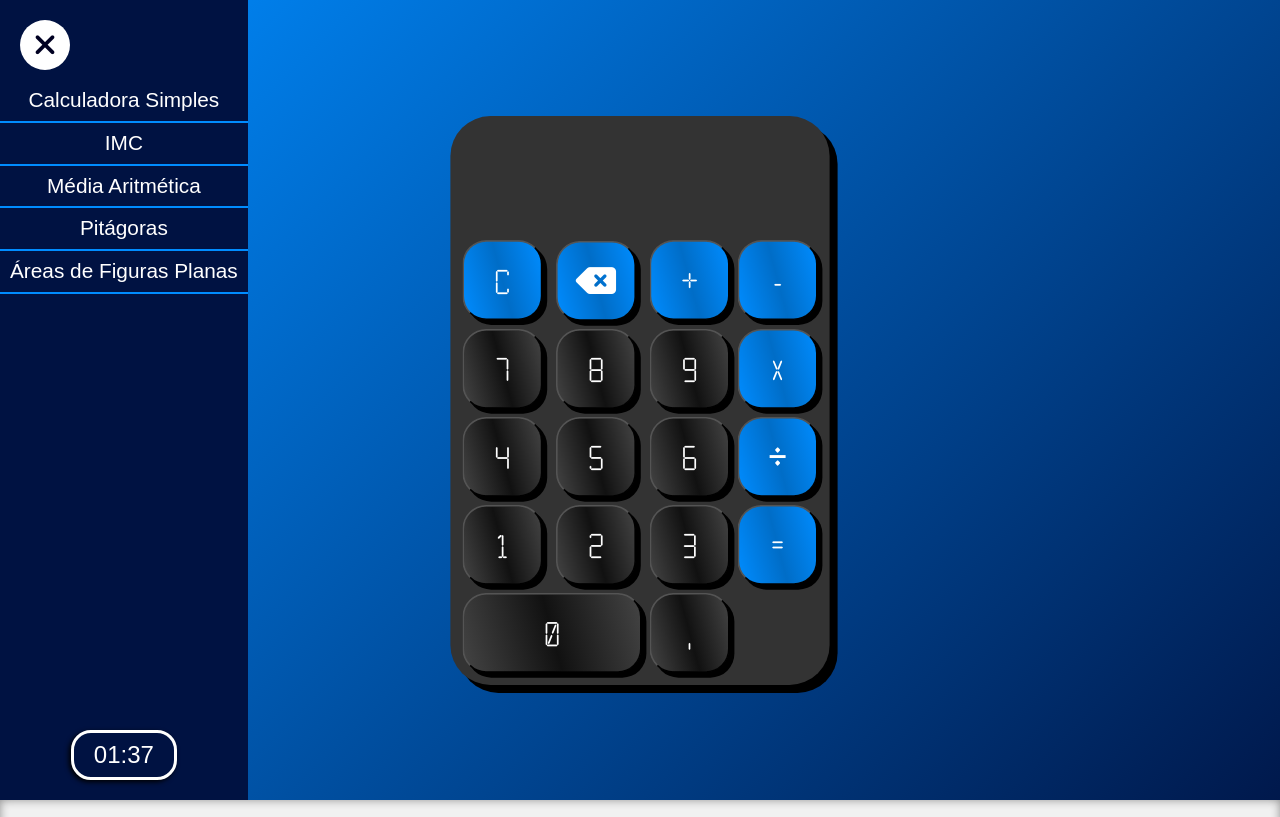
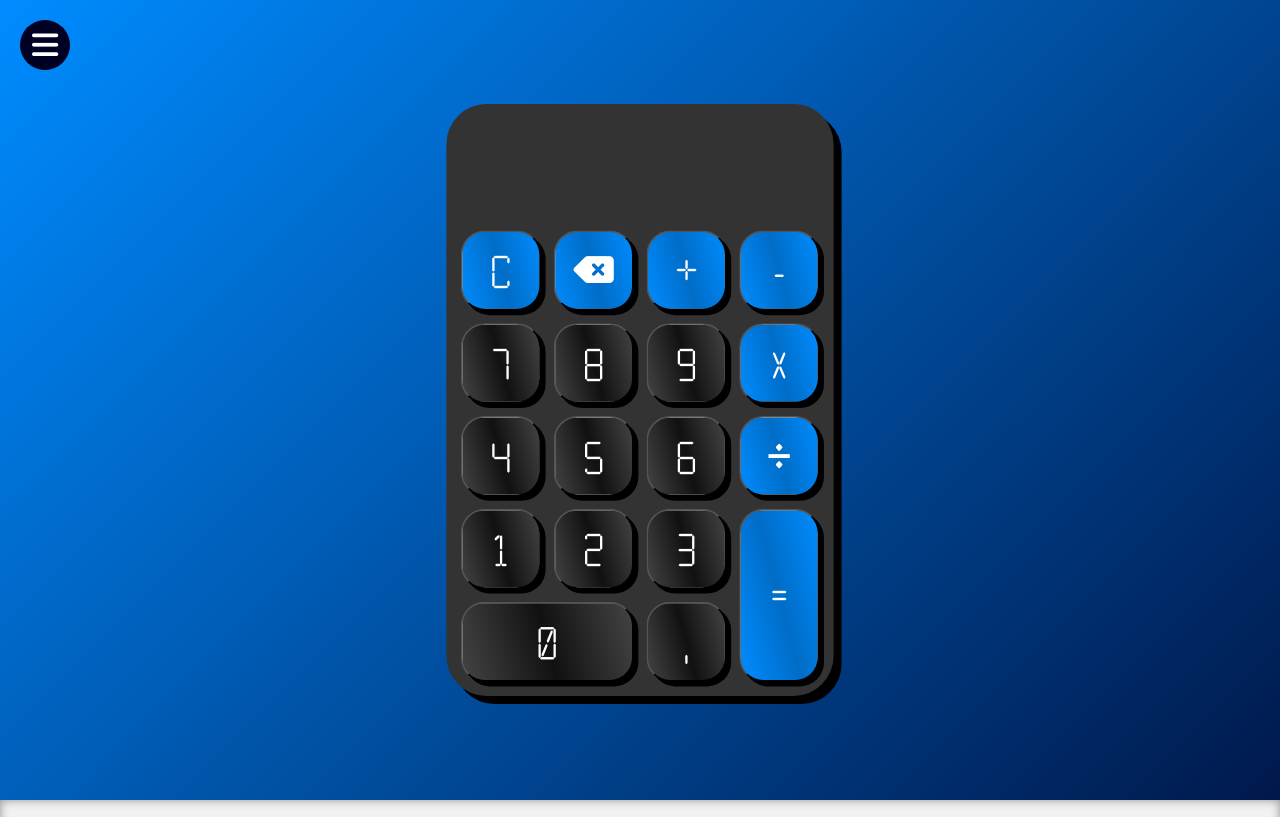
Before and after one commit to 0Carvalh0/multicalc, a website: page index.html in a window 1280 px wide. Both pictures are taken after a click on the element 45 px from the left and 45 px from the top of the page. Shown: the top 817 px of the page. Drawn offline with Linux system fonts and the light colour scheme.

Commit message:
feat: arrumei a calculadora principal com grid layout

```diff
--- a/index.html
+++ b/index.html
@@ -13,10 +13,14 @@
     <link rel="stylesheet" href="./src/styles/reset.css" />
     <link rel="stylesheet" href="./src/styles/model.css" />
     <link rel="stylesheet" href="./src/styles/index.css" />
+
     <script
       src="https://kit.fontawesome.com/9bfb2428d0.js"
       crossorigin="anonymous"
+      defer
     ></script>
+    <script src="./src/scripts/index.js" defer></script>
+    <script src="./src/scripts/sidebar.js" defer></script>
   </head>
 
   <body>
@@ -38,99 +42,83 @@
     </header>
 
     <main>
-      <div class="main__container">
+      <section class="main__container">
         <section id="calc__visor">
           <p id="calc__visor-anterior"></p>
           <p id="calc__visor-atual"></p>
         </section>
 
-        <table class="calc__teclado">
-          <tr>
-            <td>
+        <section class="calc__teclado">
           <button class="tecla operador" onclick="limpar()">C</button>
-            </td>
-            <td>
+
           <button class="tecla operador" onclick="deletar()">
             <i class="fa-solid fa-delete-left"></i>
           </button>
-            </td>
-            <td>
+
           <button class="tecla operador" onclick="addValor('+')">+</button>
-            </td>
-            <td>
+
           <button class="tecla operador" onclick="addValor('-')">-</button>
-            </td>
-          </tr>
-          <tr>
-            <td>
+
           <button class="tecla" onclick="addValor('7')">7</button>
-            </td>
-            <td>
+
           <button class="tecla" onclick="addValor('8')">8</button>
-            </td>
-            <td>
+
           <button class="tecla" onclick="addValor('9')">9</button>
-            </td>
-            <td>
+
           <button class="tecla operador" onclick="addValor('*')">X</button>
-            </td>
-          </tr>
-          <tr>
-            <td>
+
           <button class="tecla" onclick="addValor('4')">4</button>
-            </td>
-            <td>
+
           <button class="tecla" onclick="addValor('5')">5</button>
-            </td>
-            <td>
+
           <button class="tecla" onclick="addValor('6')">6</button>
-            </td>
-            <td>
+
           <button class="tecla operador" onclick="addValor('/')">÷</button>
-            </td>
-          </tr>
-          <tr>
-            <td>
+
           <button class="tecla" onclick="addValor('1')">1</button>
-            </td>
-            <td>
+
           <button class="tecla" onclick="addValor('2')">2</button>
-            </td>
-            <td>
+
           <button class="tecla" onclick="addValor('3')">3</button>
-            </td>
-            <td rowspan="2"><button class="tecla operador igual" onclick="calcular()">=</button></td>
-          </tr>
-          <tr>
-            <td colspan="2">
-              <button class="tecla" onclick="addValor('0')" style="width: 224px;">
+
+          <button class="tecla operador igual" onclick="calcular()">=</button>
+
+          <button
+            class="tecla"
+            onclick="addValor('0')"
+            style="grid-column-start: 1; grid-column-end: 3; width: 100%"
+          >
             0
           </button>
-            </td>
-            <td>
+
           <button class="tecla" onclick="addValor('.')">,</button>
-            </td>
-          </tr>
-        </table>
-      </div>
+        </section>
+      </section>
     </main>
 
     <footer>
       <div>
-        <p>&copy; 2024 por João Victor Carvalho. Todos os direitos reservados.</p>
+        <p>
+          &copy; 2024 por João Victor Carvalho. Todos os direitos reservados.
+        </p>
         <p>Este site é destinado a fins educacionais e não é comercializado.</p>
       </div>
       <div class="social-media">
-        <a href="https://github.com/0Carvalh0" class="media"
+        <a
+          href="https://github.com/0Carvalh0"
+          class="media"
+          target="_blank"
+          rel="external"
           ><span class="fa-brands fa-github"></span><span>GitHub</span></a
         >
-        <a href="https://www.linkedin.com/in/jo%C3%A3o-victor-carvalho-de-souza-806347244/" class="media"
+        <a
+          href="https://www.linkedin.com/in/jo%C3%A3o-victor-carvalho-de-souza-806347244/"
+          class="media"
+          target="_blank"
+          rel="external"
           ><span class="fa-brands fa-linkedin"></span><span>LinkedIn</span></a
         >
       </div>
     </footer>
-
-    <script src="./src/scripts/index.js"></script>
-    <script src="./src/scripts/sidebar.js"></script>
   </body>
 </html>
--- a/src/scripts/sidebar.js
+++ b/src/scripts/sidebar.js
@@ -17,19 +17,17 @@ const trocarHora = setInterval(function time() {
 });
 
 btnMenu.addEventListener("click", () => {
-  if (listaMenu.style.left < "0") {
-    listaMenu.style.left = "0";
+  if (listaMenu.style.left === "-2000px") {
+    listaMenu.style.left = "0px";
     btnMenu.style.backgroundColor = "#fff";
     btnMenu.style.color = "var(--cor5)";
 
-    btnMenu.classList.remove("fa-bars");
-    btnMenu.classList.add("fa-xmark");
+    btnMenu.classList.replace("fa-bars", "fa-xmark");
   } else {
     listaMenu.style.left = "-2000px";
     btnMenu.style.backgroundColor = "var(--cor5)";
     btnMenu.style.color = "#fff";
 
-    btnMenu.classList.remove("fa-xmark");
-    btnMenu.classList.add("fa-bars");
+    btnMenu.classList.replace("fa-xmark", "fa-bars");
   }
 });
--- a/src/styles/index.css
+++ b/src/styles/index.css
@@ -39,6 +39,11 @@
 
 .main__container .calc__teclado {
   width: 100%;
+  padding: 0.5rem;
+
+  display: grid;
+  grid-gap: 1rem;
+  grid-template-columns: 1fr 1fr 1fr 1fr;
 }
 
 .main__container .calc__teclado .tecla {
@@ -47,14 +52,13 @@
   align-items: center;
 
   font-family: Calculadora;
-  font-size: 3rem;
+  font-size: 4rem;
   font-weight: 500;
   border-radius: 30px;
   border: 5px groove #fff #222;
   background-image: linear-gradient(75deg, #444, #111, #444);
   box-shadow: 6px 6px 0px #000;
   color: white;
-  margin: 5px;
   cursor: pointer;
 
   width: 100px;
@@ -66,16 +70,10 @@
 }
 
 .main__container .calc__teclado .igual {
-  font-family: Calculadora;
-  font-size: 3rem;
-  font-weight: 500;
-  text-align: center;
-
-  border-radius: 30px;
-  border: 5px groove #fff #222;
-  color: white;
-  margin: 5px;
-  cursor: pointer;
+  grid-row-start: 4;
+  grid-row-end: 6;
+  grid-column-start: 4;
+  height: 100%;
 }
 
 .main__container .calc__teclado .tecla:hover {
```
Lines whose indentation alone changed are shown as unchanged.
